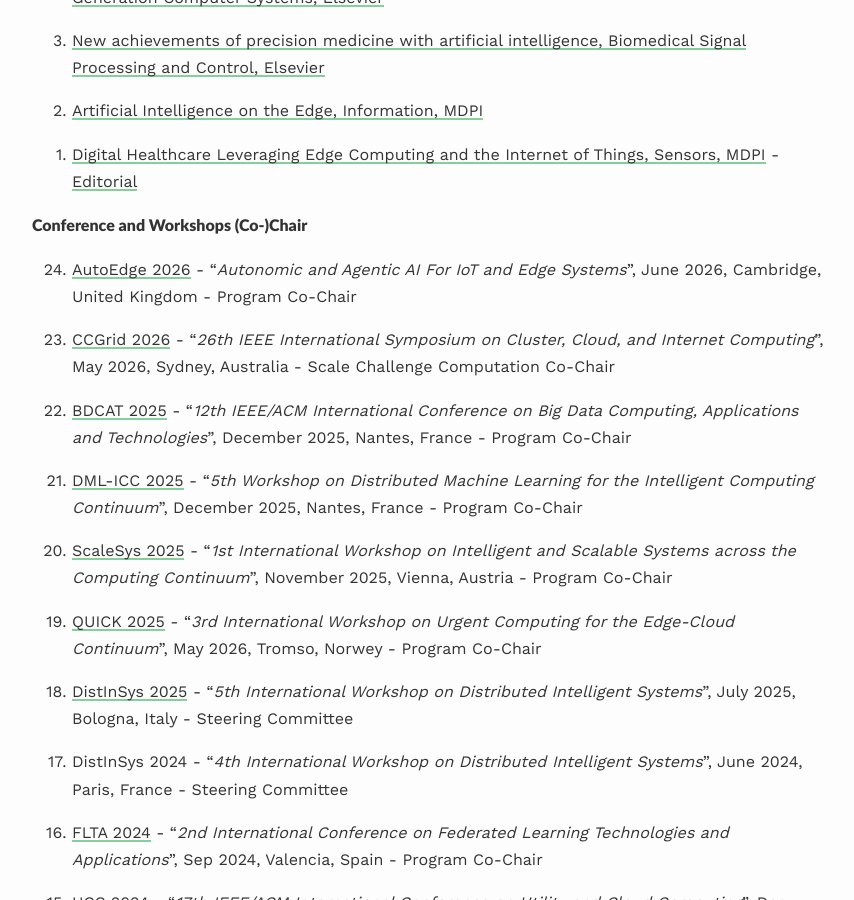
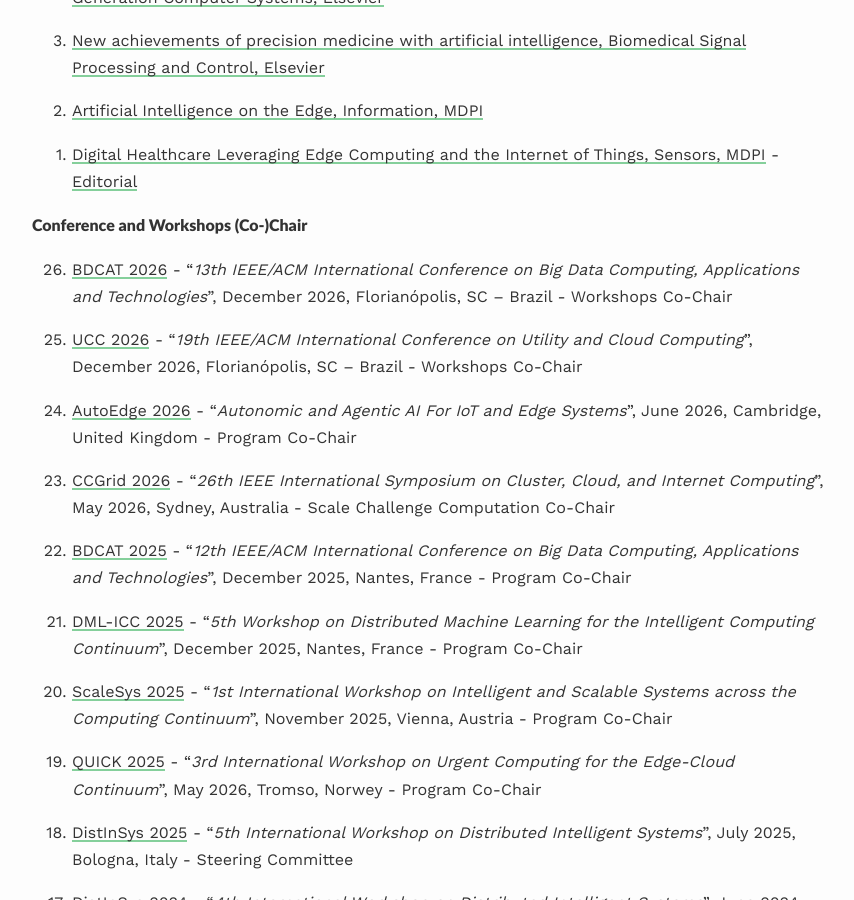
Before and after one commit to lcarnevale/lcarnevale.github.io, a Jekyll site: the page built from _pages/activities.md, in a window 1280 px wide and 900 px high, scrolled down 928 px. Shown: the whole window, without its empty margins (208-1062 px from the left). Built offline with Jekyll 4.4.1, drawn with Linux system fonts in a browser that asks for light colours; nearby versions of some CDN libraries; some web fonts are replaced.

Commit message:
add ucc and bdcat chairing

```diff
--- a/_pages/activities.md
+++ b/_pages/activities.md
@@ -40,6 +40,11 @@
 {: reversed="reversed"}
 
 #### Conference and Workshops (Co-)Chair
+0. [BDCAT 2026](https://bdcat-conference.org) - "<i>13th IEEE/ACM International Conference on
+Big Data Computing, Applications and Technologies</i>", December 2026, Florianópolis, SC – Brazil - Workshops Co-Chair
+
+0. [UCC 2026](https://ucc2026.ufsc.br) - "<i>19th IEEE/ACM International Conference on Utility and Cloud Computing</i>", December 2026, Florianópolis, SC – Brazil - Workshops Co-Chair
+
 0. [AutoEdge 2026](https://autoedge2026.github.io) - "<i>Autonomic and Agentic AI For IoT and Edge Systems</i>", June 2026, Cambridge, United Kingdom - Program Co-Chair
 
 0. [CCGrid 2026](https://ccgrid2026.org/index.php) - "<i>26th IEEE International Symposium
```
